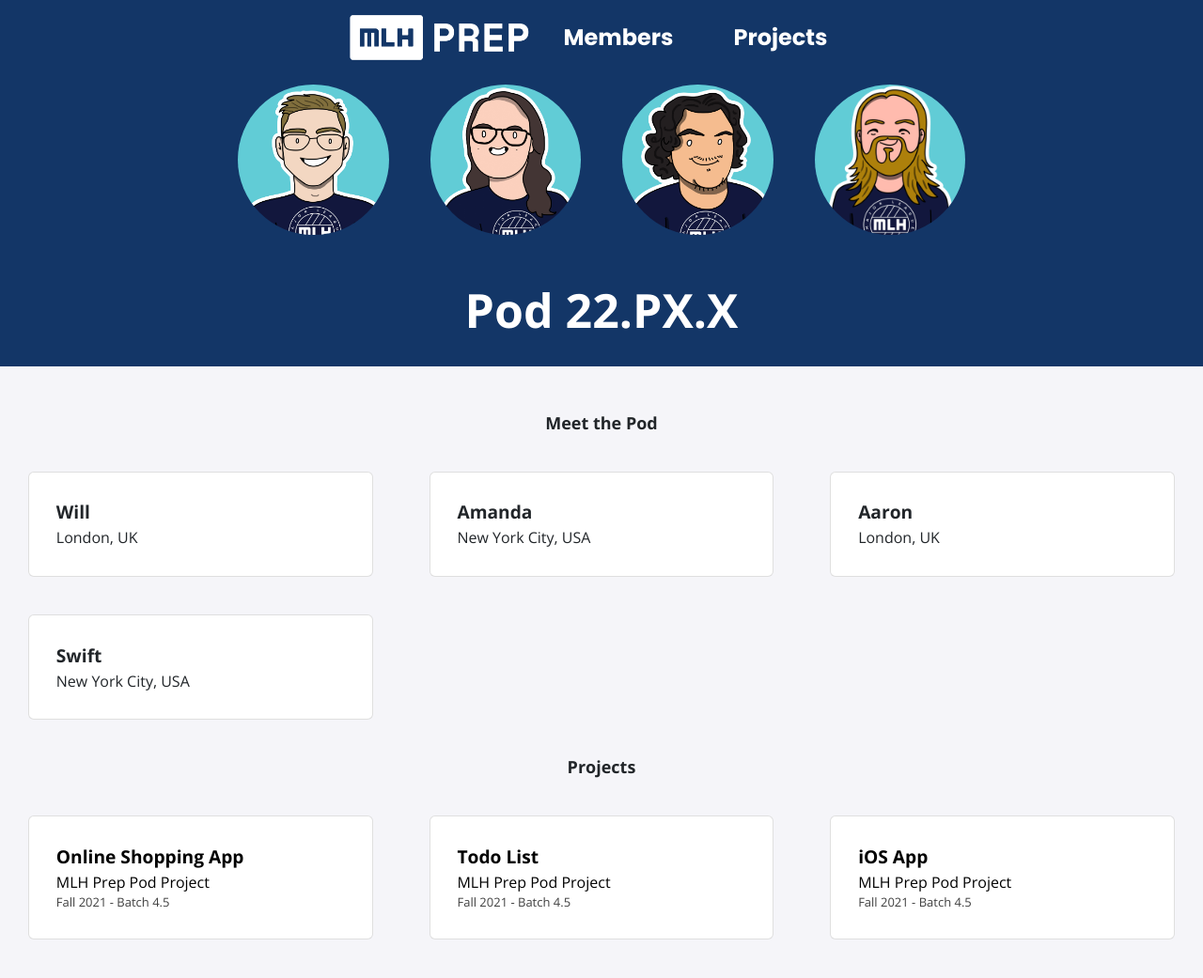
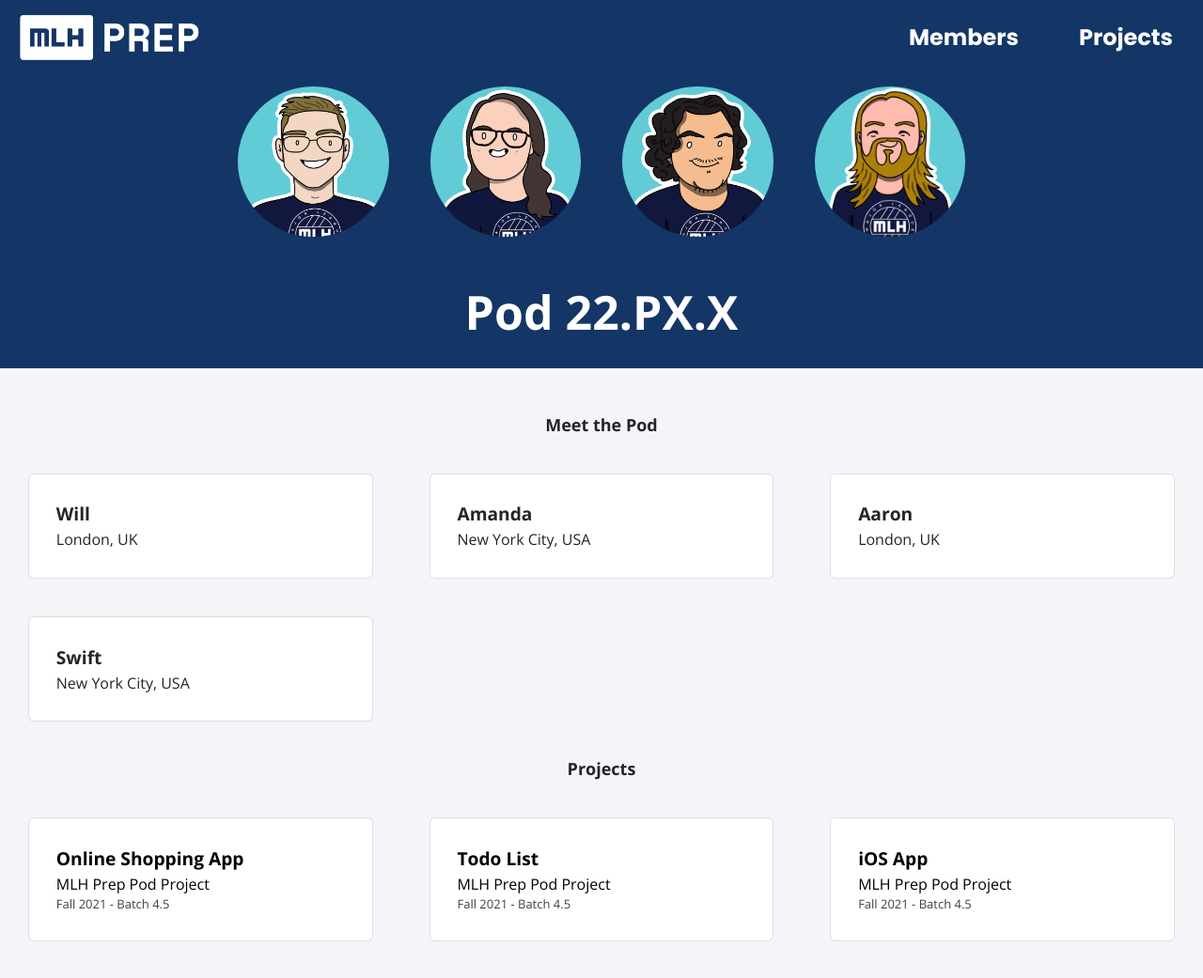
Before and after one commit to MLH-Fellowship/prep-portfolio-22.AUG.PREP.2, a Jekyll site: the page built from index.html, in a window 1280 px wide and 1072 px high. Shown: the top 1041 px of the window at 94% size. Built offline with Jekyll 4.4.1, drawn with Linux system fonts in a browser that asks for light colours; nearby versions of some CDN libraries.

Commit message:
Add responsive design

```diff
--- a/_includes/navbar.html
+++ b/_includes/navbar.html
@@ -1,9 +1,12 @@
 <header class="nav-bar">
     <div class="nav-content">
         <a href="{{ '/' | relative_url }}">
-            <div class="nav-logo">
+            <div class="nav-logo fade-in">
                 <img src="./assets/img/mlh-prep.png" />
             </div>
+        </a>
+        <div id="mobile-nav">Menu</div>
+        <div class="nav-list hidden">
             <a href="#members">
                 <div class="nav-item">
                     Members
--- a/_sass/all.scss
+++ b/_sass/all.scss
@@ -28,6 +28,9 @@
   }
 }
 
+html {
+    scroll-behavior: smooth;
+}
 
 body {
     background-color: #f5f5f9;
--- a/_sass/navbar.scss
+++ b/_sass/navbar.scss
@@ -1,14 +1,18 @@
 .nav-bar {
     width: 100%;
+    height: 4.5rem;
     background-color: #133667;
     font-family: "Poppins", serif;
     font-weight: 700 !important;
-    padding-top: 10px;
+    padding: 10px 0;
+    position: fixed;
+    top: 0;
+    z-index: 10;
 }
 
 .nav-content {
     display: flex;
-    justify-content: center;
+    justify-content: space-between;
     align-items: center;
     flex-wrap: wrap;
 }
@@ -17,6 +21,10 @@
     display: inline-flex;
     height: 60%;
     width: 350px;
+}
+
+.nav-list {
+    display: flex;
 }
 
 .nav-item {
@@ -28,6 +36,7 @@
 .nav-content .nav-logo {
     height: 60px;
     margin: auto;
+    padding-left: 1rem;
 }
 
 .nav-logo {
@@ -47,3 +56,53 @@
     padding-top: 0px;
     padding-right: 0px;
 }
+
+.fade-in {
+    opacity: 0;
+    visibility: hidden;
+    transform: translateY(20vh);
+    transition: opacity 0.3s ease-out, transform 0.2s ease-out;
+}
+
+.fade-in.visible {
+    opacity: 1;
+    transform: none;
+    visibility: visible;
+}
+
+#mobile-nav {
+    display: none;
+    color: white;
+    font-size: 1.5rem;
+    padding-right: 1rem;
+    cursor: pointer;
+}
+
+@media screen and (max-width: 600px) {
+    .hidden {
+        display: none;
+    }
+
+    .nav-list {
+        background-color: #133667;
+        width: 100%;
+        overflow: visible;
+        flex-wrap: wrap;
+    }
+
+    .nav-list a {
+        flex: 0 0 100%;
+    }
+
+    .nav-item {
+        text-align: right;
+        padding-right: 1rem;
+        padding-bottom: 0.5rem;
+        font-weight: 300;
+    }
+
+    #mobile-nav {
+        display: flex;
+    }
+
+}
--- a/_sass/profile.scss
+++ b/_sass/profile.scss
@@ -2,6 +2,7 @@
     background-color: #133667 !important;
     text-align: center;
     height: 320px;
+    margin-top: 4.5rem;
     margin-bottom: 50px;
     h1 {
         font-size: 50px;
```
Also changed, not shown: other parts of _includes/navbar.html (+24 -1 lines).
